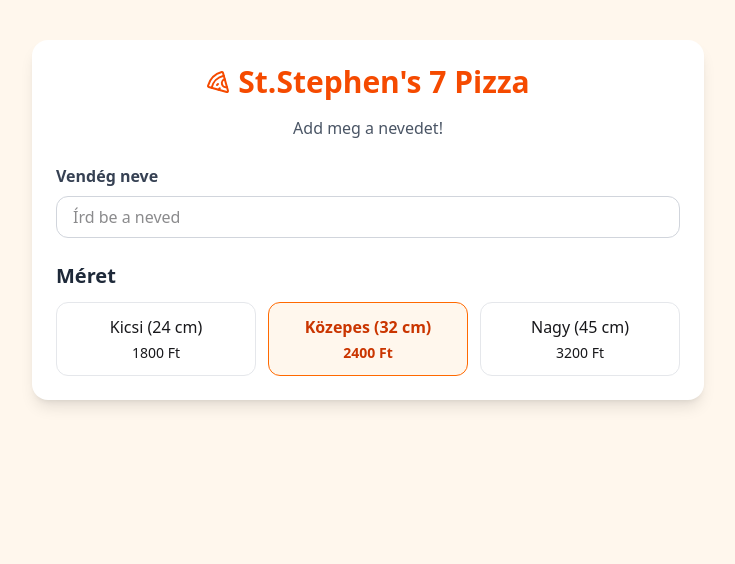
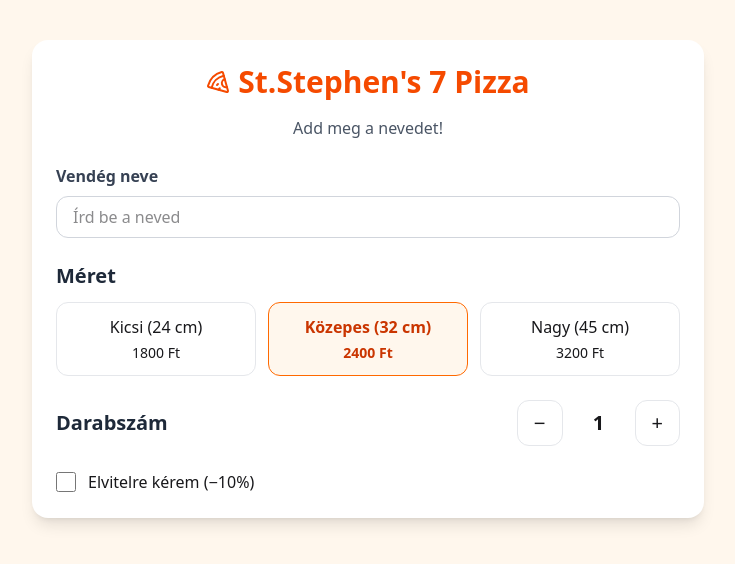
Before and after one commit to majorbalintistvan/Pizza_next_js_exercise, a Next.js app: page / in a window 1280 px wide. Shown: the top 564 px of the page, without its empty margins (272-1007 px from the left). Built offline with nearby package versions, Linux system fonts and the light colour scheme.

Commit message:
discount and quantity finishe ig

```diff
--- a/app/page.tsx
+++ b/app/page.tsx
@@ -6,6 +6,7 @@
 // const SIZES: SizeItem[] = [  { id: "kicsi", label: "Kicsi (24 cm)", price: 1800 },  { id: "kozepes", label: "Közepes (32 cm)", price: 2400 },  { id: "nagy", label: "Nagy (45 cm)", price: 3200 },];
 
 import { useState } from "react";
+import toast from "react-hot-toast";
 
 const sizes = [
   {
@@ -61,45 +62,115 @@ price: 450,
 export default function HomePage() {
   const [name, setName] = useState("");
   const [sizeId, setSizeId] = useState("kozepes");
+  const [takeaway, setTakeaway] = useState(false);
+  const [qty, setQty] = useState(1);
 
   return (
     <main className="min-h-screen bg-orange-50 px-4 py-10">
       <div className="mx-auto max-w-2xl rounded-2xl bg-white p-6 shadow-lg">
         <div className="mb-4 flex items-center justify-center gap-2 text-orange-600">
-      <svg className="lucide lucide-pizza" fill="none" height="24" stroke="currentColor" stroke-linecap="round" stroke-linejoin="round" stroke-width="2"    viewBox="0 0 24 24" width="24" xmlns="http://www.w3.org/2000/svg">
-        <path d="m12 14-1 1"/>
-        <path d="m13.75 18.25-1.25 1.42"/>
-        <path d="M17.775 5.654a15.68    15.68 0 0 0-12.121 12.12"/>
-        <path d="M18.8 9.3a1 1 0 0 0 2.1 7.7"/>
-        <path d="M21.964 20.732a1 1 0 0 1-1.232 1.232l-18-5a1 1 0 0 1-.695-1.232A19.68 19.68    0 0 1 15.732 2.037a1 1 0 0 1 1.232.695z"/>
+          <svg
+            className="lucide lucide-pizza"
+            fill="none"
+            height="24"
+            stroke="currentColor"
+            stroke-linecap="round"
+            stroke-linejoin="round"
+            stroke-width="2"
+            viewBox="0 0 24 24"
+            width="24"
+            xmlns="http://www.w3.org/2000/svg"
+          >
+            <path d="m12 14-1 1" />
+            <path d="m13.75 18.25-1.25 1.42" />
+            <path d="M17.775 5.654a15.68    15.68 0 0 0-12.121 12.12" />
+            <path d="M18.8 9.3a1 1 0 0 0 2.1 7.7" />
+            <path d="M21.964 20.732a1 1 0 0 1-1.232 1.232l-18-5a1 1 0 0 1-.695-1.232A19.68 19.68    0 0 1 15.732 2.037a1 1 0 0 1 1.232.695z" />
           </svg>
-      <h1 className="text-3xl font-bold text-orange-600 text-center">St.Stephen's 7 Pizza</h1>
+          <h1 className="text-center text-3xl font-bold text-orange-600">St.Stephen's 7 Pizza</h1>
         </div>
-    <p className="mt-2 text-gray-600 text-center" >{name ? `Kedves ${name}, állítsd össze a pizzádat!` : "Add meg a nevedet!"}</p>
+        <p className="mt-2 text-center text-gray-600">
+          {name ? `Kedves ${name}, állítsd össze a pizzádat!` : "Add meg a nevedet!"}
+        </p>
         <div className="mt-6">
           <label className="mb-2 block font-semibold text-gray-700">Vendég neve</label>
           <input
-        className="w-full rounded-xl border border-gray-300 px-4 py-2 outline-none transition focus:border-orange-500"
+            className="w-full rounded-xl border border-gray-300 px-4 py-2 transition outline-none focus:border-orange-500"
             placeholder="Írd be a neved"
             type="text"
             value={name}
-        onChange={(e) => setName(e.target.value)}/>
-
+            onChange={(e) => setName(e.target.value)}
+          />
         </div>
         {/* Méret */}
         <div className="mt-6">
           <h2 className="mb-3 text-xl font-bold text-gray-800">Méret</h2>
-      <div className="grid grid-cols-3 gap-3">{sizes.map((size) => {
+          <div className="grid grid-cols-3 gap-3">
+            {sizes.map((size) => {
               const active = size.id === sizeId;
               return (
                 <button
-              className={`cursor-pointer rounded-xl border px-4 py-3 transition active:scale-95
-                ${active ? "border-orange-500 bg-orange-50 font-semibold text-orange-700" : "border-gray-200 bg-white hover:bg-gray-50"}`} key={size.id} onClick={() => setSizeId(size.id)}>
+                  className={`cursor-pointer rounded-xl border px-4 py-3 transition active:scale-95 ${active ? "border-orange-500 bg-orange-50 font-semibold text-orange-700" : "border-gray-200 bg-white hover:bg-gray-50"}`}
+                  key={size.id}
+                  onClick={() => setSizeId(size.id)}
+                >
                   <div>{size.label}</div>
                   <div className="mt-1 text-sm">{size.price} Ft</div>
-            </button>);
+                </button>
+              );
             })}
           </div>
+        </div>
+        {/* Darabszám */}
+        <div className="mt-6 flex items-center justify-between">
+          <h2 className="text-xl font-bold text-gray-800">Darabszám</h2>
+
+          <div className="flex items-center gap-4">
+            <button
+              className="cursor-pointer rounded-xl border border-gray-200 bg-white px-4 py-2 text-xl transition hover:bg-gray-50 active:scale-95"
+              onClick={() => {
+                setQty((prev) => {
+                  if (prev <= 1) {
+                    toast.error("Legalább 1 darabot kell kérni.");
+                    return prev;
+                  }
+
+                  return prev - 1;
+                });
+              }}
+            >
+              −
+            </button>
+
+            <span className="min-w-10 text-center text-xl font-semibold">{qty}</span>
+
+            <button
+              className="cursor-pointer rounded-xl border border-gray-200 bg-white px-4 py-2 text-xl transition hover:bg-gray-50 active:scale-95"
+              onClick={() => {
+                setQty((prev) => {
+                  if (prev >= 10) {
+                    toast.error("Legfeljebb 10 darabot lehet kérni.");
+                    return prev;
+                  }
+
+                  return prev + 1;
+                });
+              }}
+            >
+              +
+            </button>
+          </div>
+        </div>
+
+        {/*Kedvezmény*/}
+        <div className="mt-6 flex items-center gap-3">
+          <input
+            type="checkbox"
+            checked={takeaway}
+            onChange={(e) => setTakeaway(e.target.checked)}
+            className="h-5 w-5 cursor-pointer"
+          />
+          <label className="cursor-pointer">Elvitelre kérem (−10%)</label>
         </div>
       </div>
     </main>
```
Lines whose indentation alone changed are shown as unchanged.
